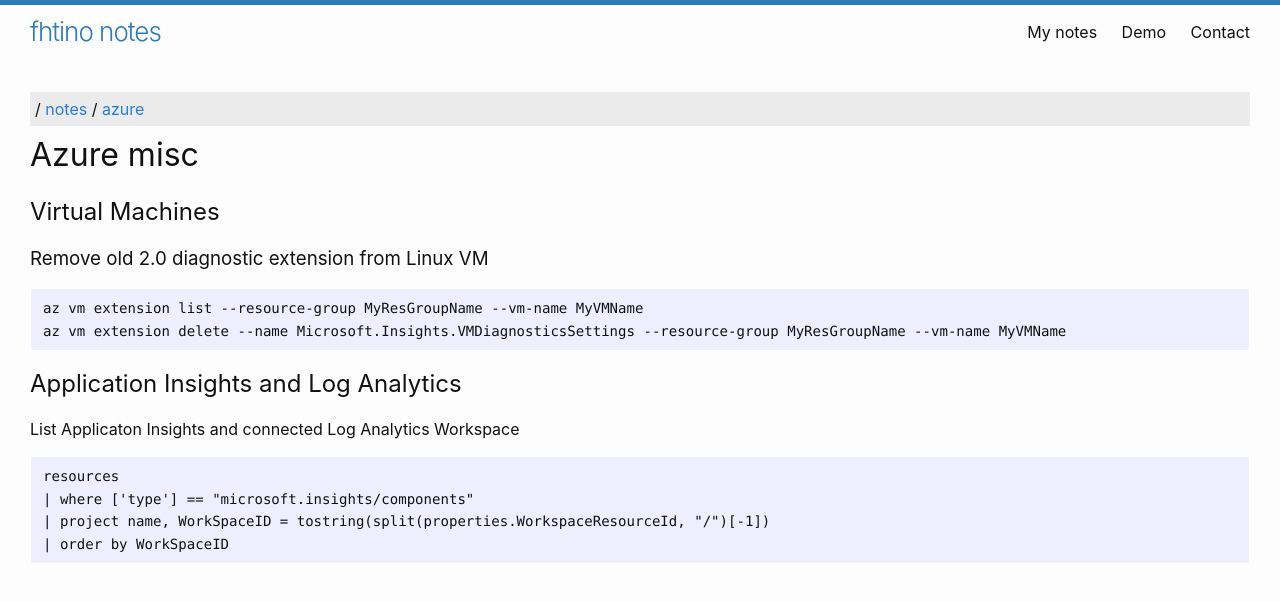
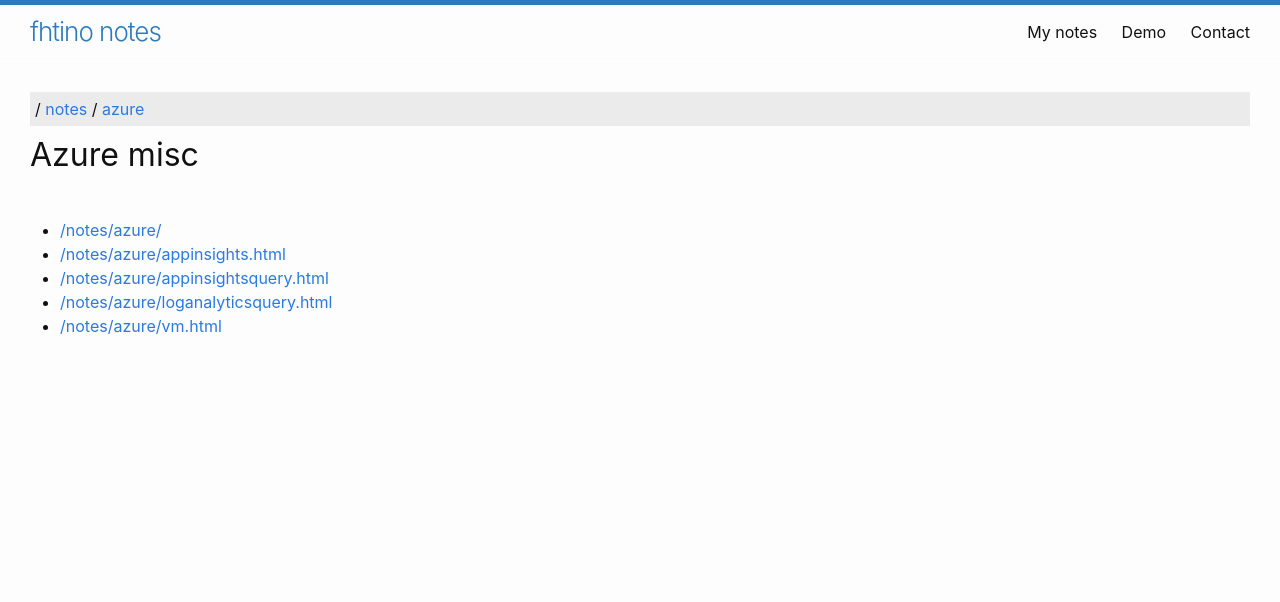
Before and after one commit to fhtino/fhtino.github.io, a Jekyll site: the page built from notes/azure/index.md, in a window 1280 px wide. Shown: the top 602 px of the page. Built offline with Jekyll 4.4.1, drawn with Linux system fonts in a browser that asks for light colours; our own code applies the rules of GitHub Pages for plain Markdown files.

Commit message:
app insights

````diff
--- a/notes/azure/index.md
+++ b/notes/azure/index.md
@@ -1,24 +1,4 @@
 ---
-layout: notes
+layout: notes_index
 ---
-
-# Azure misc
-
-## Virtual Machines
-
-### Remove old 2.0 diagnostic extension from Linux VM
-
-```<language>
-az vm extension list --resource-group MyResGroupName --vm-name MyVMName
-az vm extension delete --name Microsoft.Insights.VMDiagnosticsSettings --resource-group MyResGroupName --vm-name MyVMName
-```
-
-## Application Insights and Log Analytics
-
-List Applicaton Insights and connected Log Analytics Workspace
-```<language>
-resources
-| where ['type'] == "microsoft.insights/components"
-| project name, WorkSpaceID = tostring(split(properties.WorkspaceResourceId, "/")[-1])
-| order by WorkSpaceID
-```
+<h1>Azure misc</h1>
````
Also changed, not shown: notes/azure/appinsights.md (added, +35 -0 lines), notes/azure/appinsightsquery.md (added, +24 -0 lines), notes/azure/loganalyticsquery.md (added, +40 -0 lines), notes/azure/vm.md (added, +12 -0 lines).
